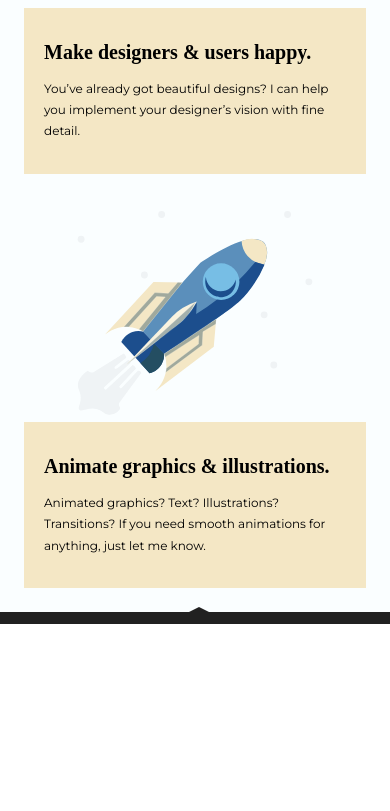
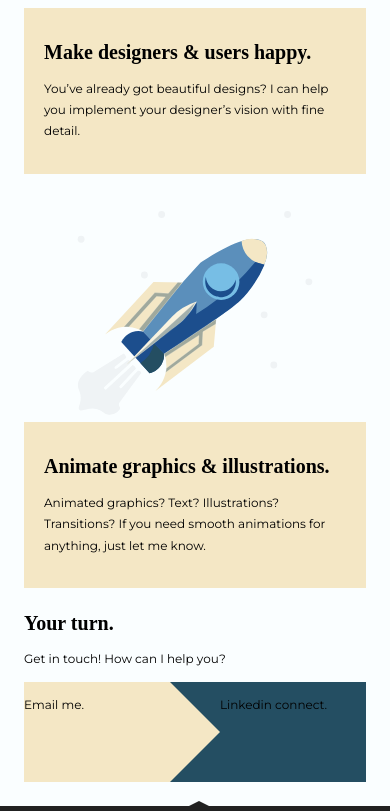
Before and after one commit to Anisha7/my-portfolio, a React (Create React App) app: page / in a window 390 px wide. Shown: the part 1186-1997 px from the top of the page. Before the commit the page ends 1817 px from the top, so only its background shows below. Built offline with nearby package versions, Linux system fonts and the light colour scheme.

Commit message:
triangle table created

```diff
--- /dev/null
+++ b/src/components/Home/components/Contact/index.js
@@ -0,0 +1,26 @@
+import React, { Component } from 'react';
+import './styles.css';
+
+class Contact extends Component {
+    render() {
+        return (
+                <div className="contact content-margin">
+                    <h1>Your turn.</h1>
+                    <p>Get in touch! How can I help you?</p>
+                    <div className="table">
+                        <div className="col one">
+                            <p>Email me.</p>
+                        </div>
+                        <div class="hidden-div">
+                            <div class="triangle"></div>
+                        </div>
+                        <div className="col two">
+                            <p>Linkedin connect.</p>
+                        </div>
+                    </div>
+                </div>
+            )
+    }
+}
+
+export default Contact;
--- /dev/null
+++ b/src/components/Home/components/Contact/styles.css
@@ -0,0 +1,67 @@
+.contact {
+    margin-bottom: 120px;
+    margin-top: 72px;
+}
+
+.contact h1 {
+    font-size: 45px;
+    font-family: 'Montserrat-semibold';
+}
+
+.contact p {
+    line-height: 35pt;
+    font-size: 24px;
+}
+
+.table {
+    display: flex;
+    width: 100%;
+    height: 100px;
+}
+
+.table .one {
+    background: #f4e7c5;
+    width: 100%;
+}
+
+.table .two {
+    background: #244e62;
+    width: 100%;
+}
+
+/* test */
+.triangle {
+    width: 0px;
+    height: 0px;
+    border-style: solid;
+    border-width: 50px 0 50px 50px;
+    border-color: transparent transparent transparent #f4e7c5;
+
+    margin-left: -0.2px;
+}
+
+.rectangle {
+    background-color:#007bff;
+    height:100%;
+    position:absolute;
+}
+
+.hidden-div {
+    background: #244e62;
+}
+
+@media (max-width: 700px) {
+    .contact {
+        margin-bottom: 24px;
+        margin-top: 24px;
+    }
+
+    .contact h1 {
+        font-size: 20px;
+    }
+
+    .contact p {
+        line-height: 16pt;
+        font-size: 12px;
+    }
+}
--- a/src/components/Home/components/Intro/index.js
+++ b/src/components/Home/components/Intro/index.js
@@ -5,7 +5,7 @@ class Intro extends Component {
     render() {
         return (
                 <div className="intro content-margin">
-                    <h1>Beautify Anything</h1>
+                    <h1>Beautify Anything.</h1>
                     <p>Hello! I am Anisha. By now, you probably got a glimpse of what I do,
                         but let me share a bit about myself. I am an hardworking gal with
                         an innovative approach to engineering. I never restrict myself to
--- a/src/components/Home/components/Skills/styles.css
+++ b/src/components/Home/components/Skills/styles.css
@@ -1,5 +1,5 @@
 .skills {
-    margin-bottom: 72px;
+    margin-bottom: 120px;
     margin-top: 72px;
 }
 
--- a/src/components/Home/index.js
+++ b/src/components/Home/index.js
@@ -4,6 +4,7 @@ import Wrapper from '../Wrapper';
 import Banner from './components/Banner';
 import Intro from './components/Intro';
 import Skills from './components/Skills';
+import Contact from './components/Contact';
 
 class Home extends Component {
 
@@ -13,6 +14,7 @@ class Home extends Component {
                     <Banner />
                     <Intro />
                     <Skills />
+                    <Contact />
                 </Wrapper>
             )
     }
```
